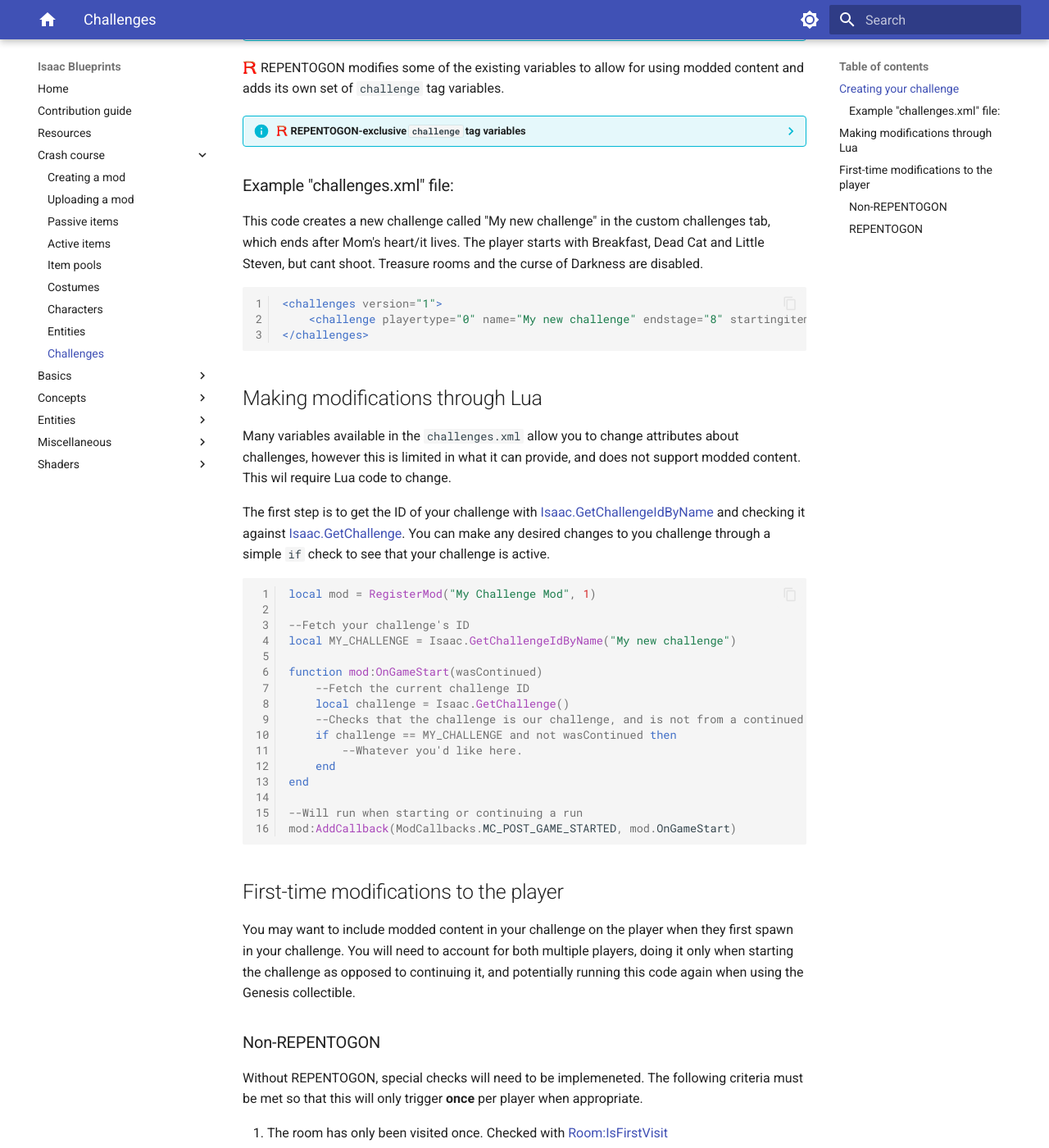
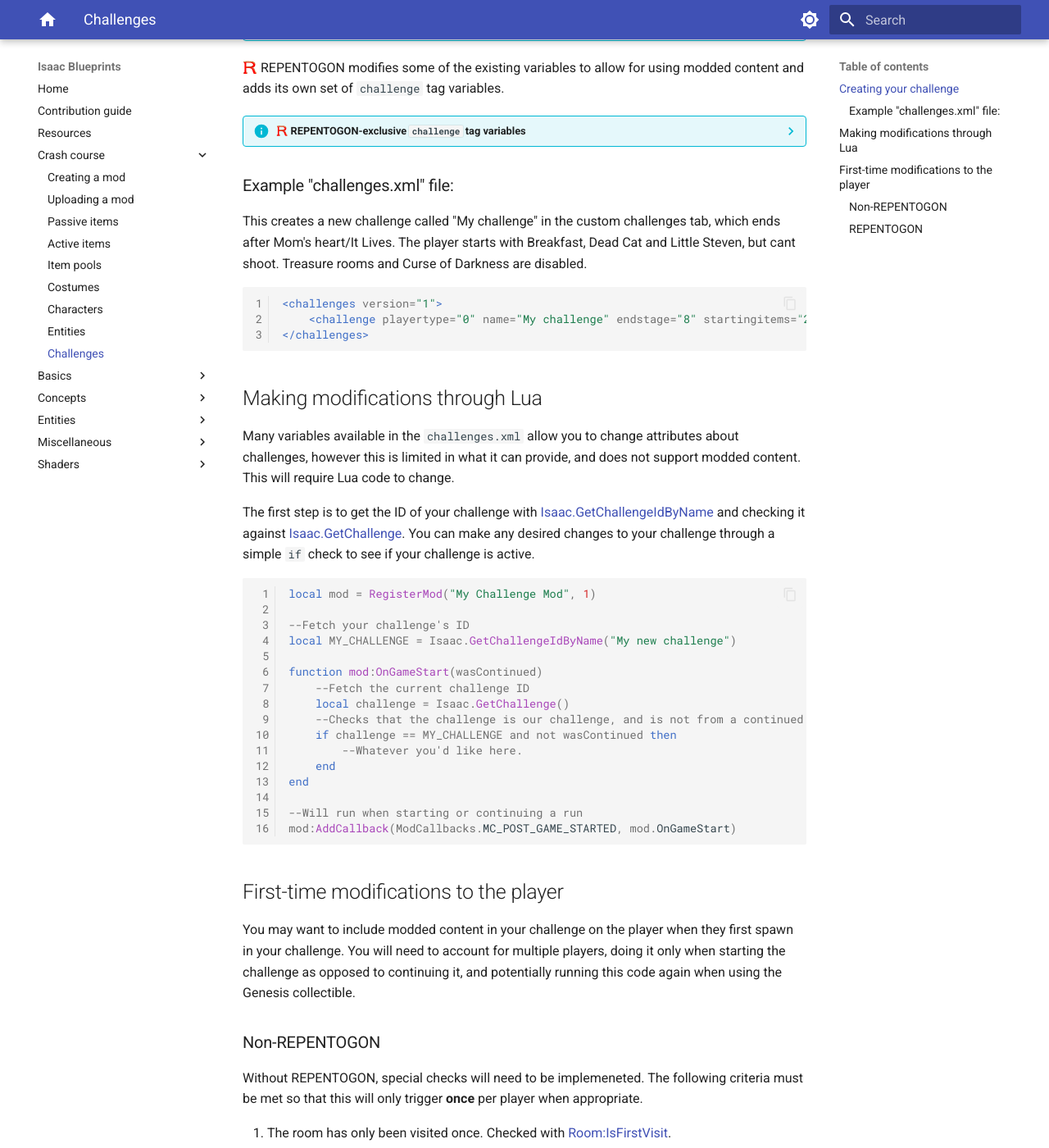
Before and after one commit to catinsurance/IsaacBlueprints, an MkDocs documentation site: the page built from docs/tutorials/crash_course/challenges.md, in a window 1280 px wide and 1400 px high, scrolled down 568 px. Shown: the whole window at 82% size. Built offline with MkDocs 1.6.1 and Material for MkDocs 9.7.7, drawn with Linux system fonts in a browser that asks for light colours; comment, search, counter and statistics services are not loaded; some of the changed lines change nothing that is shown; some of the changed text lies outside the part shown.

Commit message:
Challenges revisions

````diff
--- a/docs/hidden/crash_course_toc.md
+++ b/docs/hidden/crash_course_toc.md
@@ -27,7 +27,7 @@
         2. Creating custom cards.
         3. Creating custom runes.
         4. Creating custom objects.
-    12. [Creating challenges](../tutorials/crash_course/challenges.md).
+    12. [Creating challenges.](../tutorials/crash_course/challenges.md)
     13. Creating new curses.
     14. Structuring your mod.
     15. Conclusion.
--- a/docs/tutorials/crash_course/challenges.md
+++ b/docs/tutorials/crash_course/challenges.md
@@ -1,7 +1,7 @@
 ---
-article: Characters
+article: Challenges
 authors: benevolusgoat
-blurb: Learn how to create custom characters.
+blurb: Learn how to create custom challenges.
 comments: true
 tags:
     - Tutorial
@@ -15,11 +15,11 @@
 
 {% include-markdown "hidden/crash_course_toc.md" start="<!-- start -->" end="<!-- end -->" %}
 
-Challenges change the gameplay of a regular run for a unique twist. This tutorial will cover how to create your own and all the attributes you can modify unique to challenges.
+Challenges change the gameplay of a regular run for a unique twist. This tutorial will cover how to create your own, and all of the attributes you can modify that are unique to challenges.
 
 ## Creating your challenge
 
-Creating a challenge requires the [challenges.xml](https://wofsauge.github.io/IsaacDocs/rep/xml/challenges.html) file. They require the root `challenges` tag and its child `challenge` tag, where you define your individual challenges. Below are explanations for their variables:
+Creating a challenge requires a [challenges.xml](https://wofsauge.github.io/IsaacDocs/rep/xml/challenges.html) file in your `content` folder. They require the root `challenges` tag and its child `challenge` tag, where you define your individual challenges. Below are explanations for their variables:
 
 ???- info "Root `challenges` tag variables"
 	| Variable Name | Possible Values | Description |
@@ -29,32 +29,32 @@
 ???- info "`challenge` tag variables"
 	| Variable-Name | Possible Values | Description |
 	|:--|:--|:--|
-	|id|int|Ingame-Id of the Challenge (Used only by vanilla challenges. Use the `name` variable instead.)|
-	|name|string|Name of the Challenge.|
-	|startingitems|string|Comma separated (nospace) item ids that will be added at the start.|
-	|startingitems2|string|Starting items for Player 2 (Esau, when playing as Jacob & Esau). Comma separated (nospace) item ids that will be added at the start.|
-	|startingtrinkets|string|Comma separated (nospace) trinket ids that will be added at the start (max 2).|
-	|startingcard|string| [Card id](../enums/Card.md) of the starting cards<br>Default is `-1` (no card).|
-	|startingpill|string| [PillEffect id](../enums/PillEffect.md) of the starting pill<br>Default is `-1` (no pill).|
+	|id|int|In-game id of the challenge (Used only by vanilla challenges. Use the `name` variable instead.)|
+	|name|string|Name of the challenge.|
+	|startingitems|string|A comma separated list of ids for items granted to the player at the start.|
+	|startingitems2|string|A comma separated list of ids for items granted to player 2 (Esau when playing as Jacob & Esau) at the start.|
+	|startingtrinkets|string|Comma separated list of ids for trinkets that will be granted to the player at the start (max 2).|
+	|startingcard|string| [Card id](https://wofsauge.github.io/IsaacDocs/rep/enums/Card.html) of the starting cards.<br>Default is `-1` (no card).|
+	|startingpill|string| [PillEffect id](https://wofsauge.github.io/IsaacDocs/rep/enums/PillEffect.html) of the starting pill.<br>Default is `-1` (no pill).|
 	|playertype|string|[Player type id](https://wofsauge.github.io/IsaacDocs/rep/enums/PlayerType.html).<br>Default is `0` (Isaac).|
-	|endstage|string|The last stage of the challenge (use [LevelStage](../enums/LevelStage.md) internal ids).|
-	|roomfilter|string|Comma separated list of [RoomTypes](../enums/RoomType.md) to not be generated in challenge (Not all room ids can be used)|
-	|cursefilter|int|Bitmask for [curses](../enums/LevelCurse.md) to be removed.<br>(Darkness = 1, Labyrinth = 2, Lost = 4, Unknown = 8, Cursed = 16, Maze = 32, Blind = 64, Giant = 128)|
-	|getcurse|int|Bitmask for [curses](../enums/LevelCurse.md) to be forced (Same id's as `cursefilter`).|
+	|endstage|string|The last stage of the challenge (uses [LevelStage](https://wofsauge.github.io/IsaacDocs/rep/enums/LevelStage.html) internal ids).|
+	|roomfilter|string|Comma separated list of [RoomTypes](https://wofsauge.github.io/IsaacDocs/rep/enums/RoomType.html) to blacklist from generating (not all room types can be used).|
+	|cursefilter|int|Bitmask of [curses](https://wofsauge.github.io/IsaacDocs/rep/enums/LevelCurse.html) to blacklist from appearing.<br>(Darkness = 1, Labyrinth = 2, Lost = 4, Unknown = 8, Cursed = 16, Maze = 32, Blind = 64, Giant = 128)|
+	|getcurse|int|Bitmask of curses to always appear (same ids as `cursefilter`).|
 	|achievements|string|List of achievement ids that are required to be able to play the challenge.|
-	|altpath|bool|Alternative floor for light/dark path. Leave  to allow either path, `true` to force Cathedral/Chest path, or `false` to force Sheol/Dark Room path.|
-	|canshoot|bool|Determines if player can shoot<br>Default is `true` (shooting enabled). Cannot force characters who have `canshoot` in their `players.xml` file to shoot, such as Lilith.|
-	|redhp|int|Add red hp to the base of the choosen character. 1 = half heart. Negative numbers possible.|
-	|maxhp|int|Add red hp containers to the base of the choosen character. 2 = One red heart container. Negative numbers possible.|
-	|soulhp|int|Add soul hp containers to the base of the choosen character. 1 = half soul heart.|
-	|blackhp|int|Add black hp containers to the base of the choosen character. 1 = half black heart.|
-	|coins|int|Add starting coins.|
+	|altpath|bool|Determines if the player takes the light or dark path. Omit to allow either path, `true` to force Cathedral/Chest path, or `false` to force Sheol/Dark Room path.|
+	|canshoot|bool|Determines if player can shoot.<br>Default is `true` (shooting enabled). Cannot force characters who have `canshoot` set to `false` in their `players.xml` file to shoot, such as Lilith.|
+	|redhp|int|Adds red hearts to the base of the chosen character. 1 = half heart. Negative numbers can be used to remove hp.|
+	|maxhp|int|Adds red heart containers to the base of the chosen character. 2 = One red heart container. Negative numbers can be used to remove containers.|
+	|soulhp|int|Adds soul hearts to the base of the chosen character. 1 = half soul heart.|
+	|blackhp|int|Adds black hearts to the base of the chosen character. 1 = half black heart.|
+	|coins|int|Adds starting coins.|
 	|maxdamage|bool|If set to `true`, damage cannot go above `100`.|
-	|adddamage|float|+ Damage up.|
-	|minfirerate|float|Minimal fire rate or more.|
-	|minshotspeed|bool|Minimal shot speed actived or deactivated.|
-	|bigrange|bool|Enable high starting range value.|
-	|difficulty|int|[Game difficulty](../enums/Difficulty.md) (0: normal(default), 1: hard, 2: Greed, 3: Greedier)<br>Greed and greedier mode work, but when killing Ultra Greed, the big Chest spawns, instead of a trophy.|
+	|adddamage|float|Adds damage to the player.|
+	|minfirerate|float|Sets starting fire delay (not the same as the in-game tears stat, [see here](../basics/tears_up.md)).|
+	|minshotspeed|bool|Unknown|
+	|bigrange|bool|Grants an additional 10 range.|
+	|difficulty|int|[Game difficulty](../enums/Difficulty.md) (0: normal (default), 1: hard, 2: Greed, 3: Greedier)<br>Greed and greedier mode work, but when killing Ultra Greed, the big Chest spawns, instead of a trophy.|
 	|megasatan|bool|Last boss is Mega Satan. Adds both key pieces to the player.|
 	|secretpath|bool|Force the Repentance alt path.|
 
@@ -63,28 +63,28 @@
 ???- info ":modding-repentogon: REPENTOGON-exclusive `challenge` tag variables"
 	| Variable Name | Possible Values | Description |
 	|:--|:--|:--|
-	|unlockachievement|string|Sets the achievement(preferably a modded one using the name of the achievement) to unlock when the challenge is completed.|
+	|unlockachievement|string|Sets the achievement (preferably a modded one using the name of the achievement) to unlock when the challenge is completed.|
 	|startingitems|string|This now supports modded items by using the names of the items instead of the ids. Same format as in vanilla, a comma separated list of values.|
 	|startingitems2|string|This now supports modded items by using the names of the items instead of the ids. Same format as in vanilla, a comma separated list of values.|
 	|startingtrinkets|string|This now supports modded trinkets by using the names of the trinkets instead of the ids. Same format as in vanilla, a comma separated list of values.|
 	|playertype|string|This now supports modded characters by using the names of the items instead of the ids.|
 	|hidden|boolean|Anything but "false" would result in a hidden challenge that wont show up in the menu.|
-	|achievements|string|Same as vanilla, comma-separated list (without spaces) of achievements required to unlock the challenge, you  use achievement names for modded achievements|
-	|lockeddesc|string|Hint to display instead of the challenge name when its locked, the default phrase is "LOCKED :(" (yes, it includes the sad face)|
+	|achievements|string|Same as vanilla, comma separated list of achievements required to unlock the challenge. Use achievement names for modded achievements.|
+	|lockeddesc|string|Hint to display instead of the challenge name when its locked. The default phrase is "LOCKED :(".|
 
 ### Example "challenges.xml" file:
 
-This code creates a new challenge called "My new challenge" in the custom challenges tab, which ends after Mom's heart/it lives. The player starts with Breakfast, Dead Cat and Little Steven, but cant shoot. Treasure rooms and the curse of Darkness are disabled.
+This creates a new challenge called "My challenge" in the custom challenges tab, which ends after Mom's heart/It Lives. The player starts with Breakfast, Dead Cat and Little Steven, but cant shoot. Treasure rooms and Curse of Darkness are disabled.
 ```XML
 <challenges version="1">
-    <challenge playertype="0" name="My new challenge" endstage="8" startingitems="25,81,100" roomfilter="1" cursefilter="1" canshoot="false" />
+    <challenge playertype="0" name="My challenge" endstage="8" startingitems="25,81,100" roomfilter="1" cursefilter="1" canshoot="false" />
 </challenges>
 ```
 
 ## Making modifications through Lua
-Many variables available in the `challenges.xml` allow you to change attributes about challenges, however this is limited in what it can provide, and does not support modded content. This wil require Lua code to change.
+Many variables available in the `challenges.xml` allow you to change attributes about challenges, however this is limited in what it can provide, and does not support modded content. This will require Lua code to change.
 
-The first step is to get the ID of your challenge with [Isaac.GetChallengeIdByName](https://wofsauge.github.io/IsaacDocs/rep/Isaac.html#getchallengeidbyname) and checking it against [Isaac.GetChallenge](https://wofsauge.github.io/IsaacDocs/rep/Isaac.html#getchallenge). You can make any desired changes to you challenge through a simple `if` check to see that your challenge is active.
+The first step is to get the ID of your challenge with [Isaac.GetChallengeIdByName](https://wofsauge.github.io/IsaacDocs/rep/Isaac.html#getchallengeidbyname) and checking it against [Isaac.GetChallenge](https://wofsauge.github.io/IsaacDocs/rep/Isaac.html#getchallenge). You can make any desired changes to your challenge through a simple `if` check to see if your challenge is active.
 
 ```Lua
 local mod = RegisterMod("My Challenge Mod", 1)
@@ -106,12 +106,12 @@
 ```
 
 ## First-time modifications to the player
-You may want to include modded content in your challenge on the player when they first spawn in your challenge. You will need to account for both multiple players, doing it only when starting the challenge as opposed to continuing it, and potentially running this code again when using the Genesis collectible.
+You may want to include modded content in your challenge on the player when they first spawn in your challenge. You will need to account for multiple players, doing it only when starting the challenge as opposed to continuing it, and potentially running this code again when using the Genesis collectible.
 
 ### Non-REPENTOGON
 Without REPENTOGON, special checks will need to be implemeneted. The following criteria must be met so that this will only trigger **once** per player when appropriate.
 
-1. The room has only been visited once. Checked with [Room:IsFirstVisit](https://wofsauge.github.io/IsaacDocs/rep/Room.html#isfirstvisit)
+1. The room has only been visited once. Checked with [Room:IsFirstVisit](https://wofsauge.github.io/IsaacDocs/rep/Room.html#isfirstvisit).
 2. The current floor is the very first floor. Can check [Level:GetStage](https://wofsauge.github.io/IsaacDocs/rep/Level.html#getstage) against [LevelStage](https://wofsauge.github.io/IsaacDocs/rep/enums/LevelStage.html).
 3. The player is inside the starting room. Can check  [Level:GetCurrentRoomIndex](https://wofsauge.github.io/IsaacDocs/rep/Level.html#getcurrentroomindex) against [Level:GetStartingRoomIndex](https://wofsauge.github.io/IsaacDocs/rep/Level.html#getstartingroomindex).
 
@@ -137,9 +137,10 @@
 
 	if challenge == MY_CHALLENGE
 		--First visit to the room
-		and room:IsFirstVisit() (
+		and room:IsFirstVisit()
+		and (
 			--Is the player in Floor 1, and they're in the starting room?
-			level:GetStage() == LevelStage.STAGE1_1 and curIndex == level:GetStartingRoomIndex()
+			(level:GetStage() == LevelStage.STAGE1_1 and curIndex == level:GetStartingRoomIndex())
 			--Or did the player enter the Genesis room?
 			or inGenesisRoom
 		)
@@ -157,7 +158,7 @@
 ```
 
 ### :modding-repentogon: REPENTOGON
-All of the aforementioned implementations of modded content can be done directly through the `challenges.xml` thanks to REPENTOGON! If there's anything that can't be done through the XML, no special checks are necessary, as the [MC_PLAYER_INIT_POST_LEVEL_INIT_STATS](https://repentogon.com/enums/ModCallbacks.html#mc_player_init_post_level_init_stats) callback does all that for you!
+All of the aforementioned implementations of modded content can be done directly through the `challenges.xml` with REPENTOGON. If there's anything that can't be done through the XML, no special checks are necessary, as the [MC_PLAYER_INIT_POST_LEVEL_INIT_STATS](https://repentogon.com/enums/ModCallbacks.html#mc_player_init_post_level_init_stats) callback does all that for you.
 
 This `challenges.xml` takes the [previous XML](challenges.md#example-challengesxml-file) and modifies the variables to start the challenge as "[Gabriel](character.md)" with a new item "[Damage Potion](passive_item.md)".
 ```XML
````
